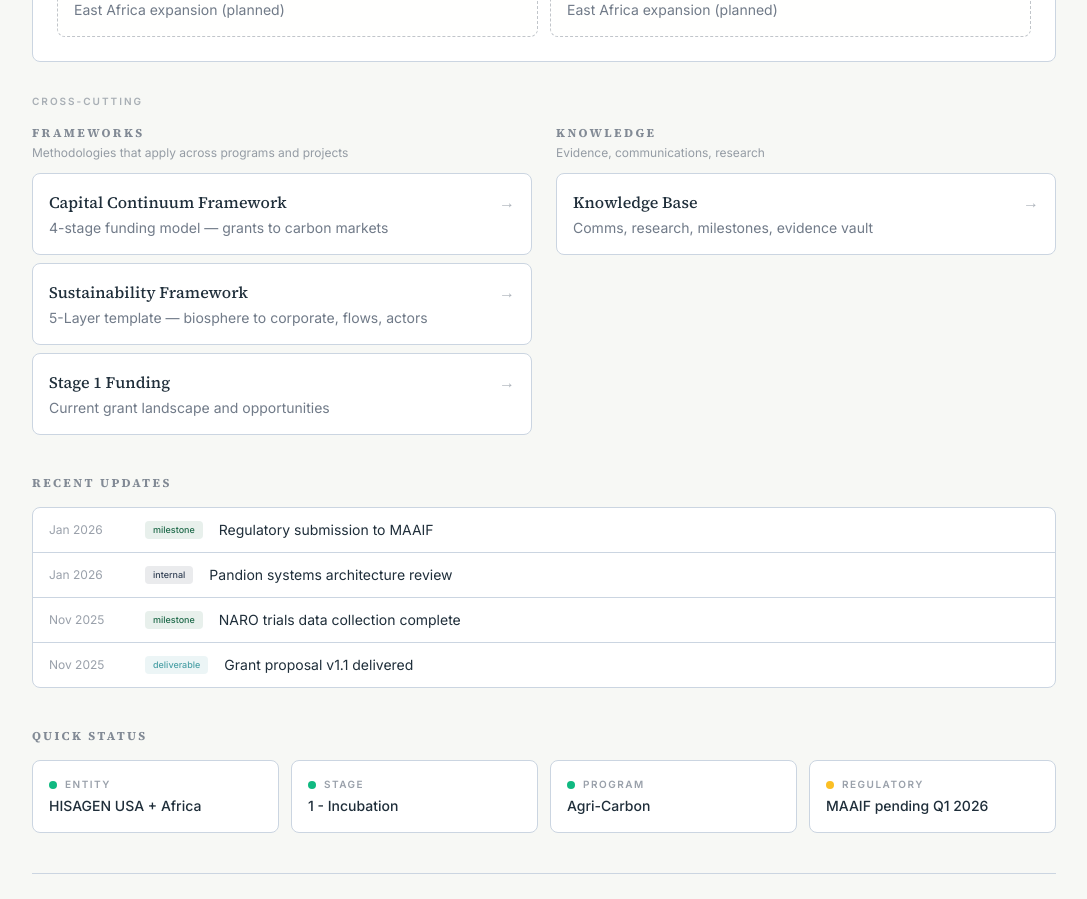
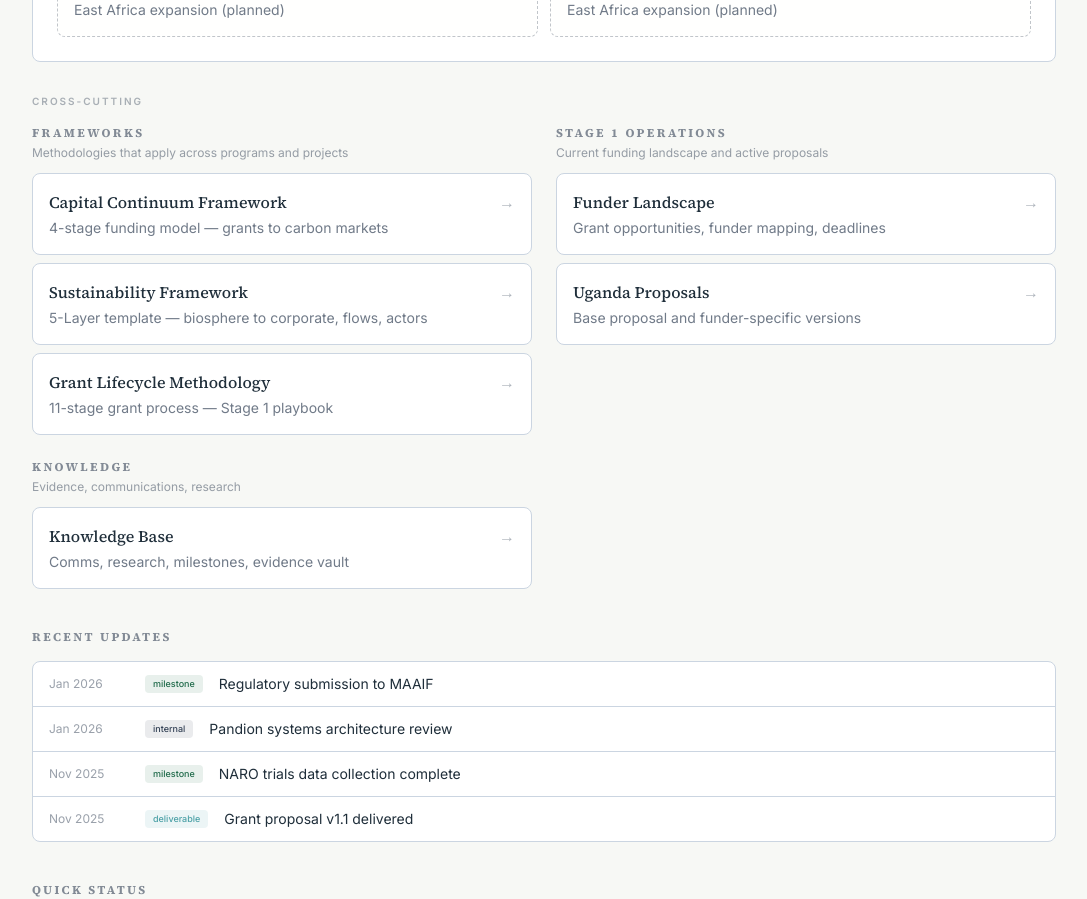
Before and after one commit to juakali100/hisagen, a Next.js app: page / in a window 1280 px wide. Shown: the part 820-1719 px from the top of the page, without its empty margins (96-1183 px from the left). Built offline with nearby package versions, Linux system fonts and the light colour scheme.

Commit message:
Add Grant Lifecycle to Frameworks, create Stage 1 Operations section

```diff
--- a/src/app/page.tsx
+++ b/src/app/page.tsx
@@ -56,7 +56,16 @@ const coreNavigation: NavSection[] = [
     items: [
       { title: "Capital Continuum Framework", href: "/capital-continuum", description: "4-stage funding model — grants to carbon markets" },
       { title: "Sustainability Framework", href: "/strategy/sustainability-framework", description: "5-Layer template — biosphere to corporate, flows, actors" },
-      { title: "Stage 1 Funding", href: "/stage-1/funding", description: "Current grant landscape and opportunities" },
+      { title: "Grant Lifecycle Methodology", href: "/grant-lifecycle", description: "11-stage grant process — Stage 1 playbook" },
+    ],
+  },
+  {
+    section: "Stage 1 Operations",
+    description: "Current funding landscape and active proposals",
+    tier: "supporting",
+    items: [
+      { title: "Funder Landscape", href: "/stage-1/funding", description: "Grant opportunities, funder mapping, deadlines" },
+      { title: "Uganda Proposals", href: "/stage-1/proposals/uganda", description: "Base proposal and funder-specific versions" },
     ],
   },
   {
```
